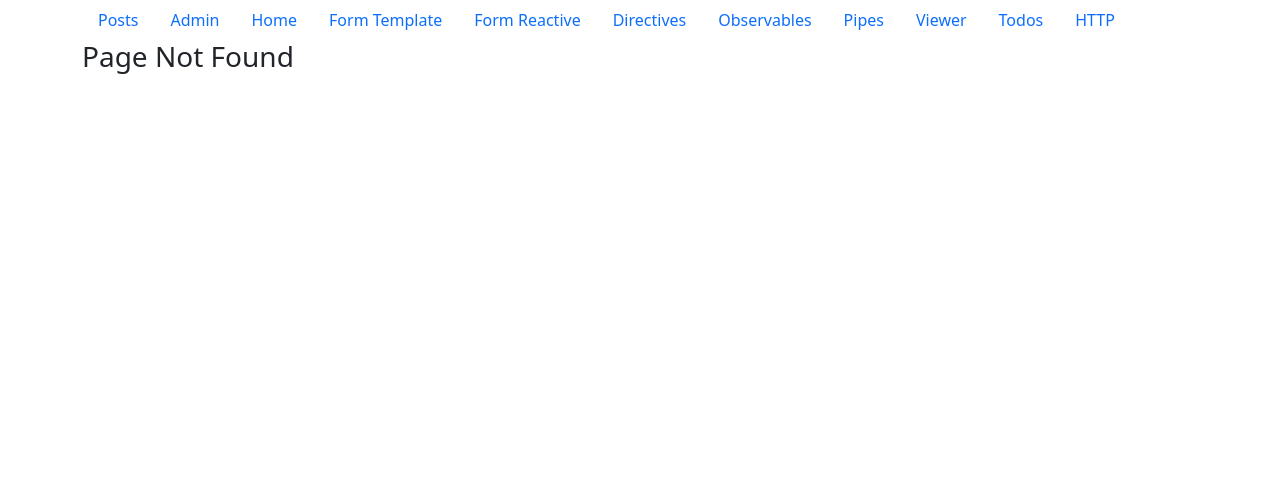
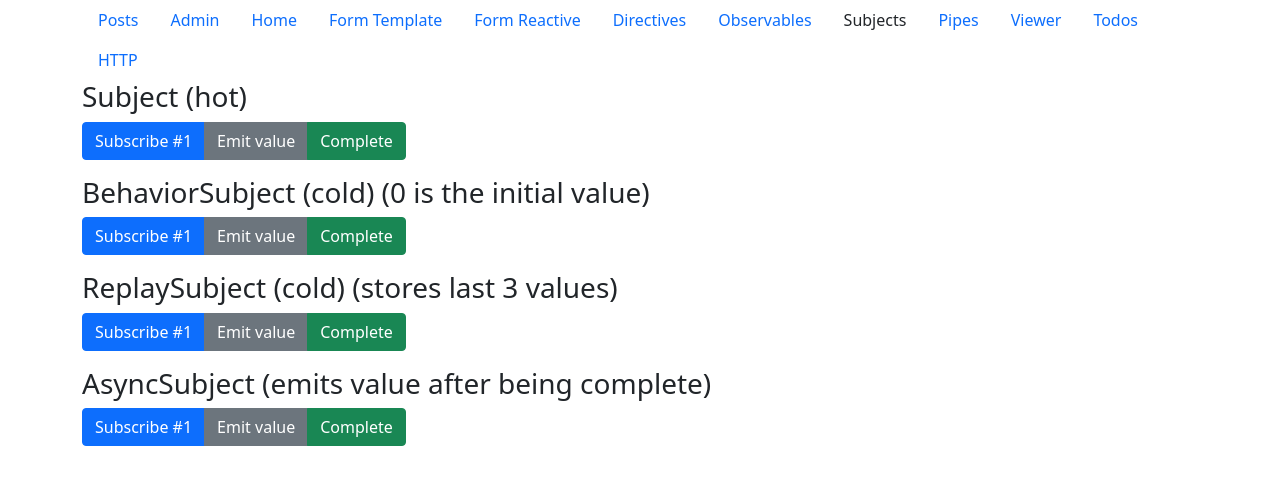
Before and after one commit to webvitalii/angular-expo, an Angular app: page /subjects in a window 1280 px wide. Before the commit this address led to /not-found. Shown: the top 484 px of the page. Built offline with nearby package versions, Linux system fonts and the light colour scheme.

Commit message:
Added Subjects page

```diff
--- a/src/app/app-routing.module.ts
+++ b/src/app/app-routing.module.ts
@@ -6,6 +6,7 @@ import { FormReactiveComponent } from './components/form-reactive/form-reactive.
 import { FormTemplateComponent } from './components/form-template/form-template.component';
 import { DirectivesComponent } from './components/directives/directives.component';
 import { ObservablesComponent } from './components/observables/observables.component';
+import { SubjectsComponent } from './components/subjects/subjects.component';
 import { PipesComponent } from './components/pipes/pipes.component';
 import { ViewerComponent } from './components/viewer/viewer.component';
 import { TodosComponent } from './components/todos/todos.component';
@@ -37,6 +38,7 @@ const routes: Routes = [
   { path: 'form-reactive', component: FormReactiveComponent },
   { path: 'directives', component: DirectivesComponent },
   { path: 'observables', component: ObservablesComponent },
+  { path: 'subjects', component: SubjectsComponent },
   { path: 'pipes', component: PipesComponent },
   { path: 'viewer', component: ViewerComponent },
   { path: 'todos', component: TodosComponent },
--- a/src/app/app.module.ts
+++ b/src/app/app.module.ts
@@ -2,7 +2,6 @@ import { NgModule, Provider } from '@angular/core';
 import { HttpClientModule, HTTP_INTERCEPTORS } from '@angular/common/http';
 import { FormsModule, ReactiveFormsModule } from '@angular/forms';
 import { BrowserModule } from '@angular/platform-browser';
-
 import { AppRoutingModule } from './app-routing.module';
 import { AppComponent } from './app.component';
 import { DirectivesComponent } from './components/directives/directives.component';
@@ -28,6 +27,7 @@ import { FilterPipe } from './pipes/filter.pipe';
 import { HighlightPipe } from './pipes/highlight.pipe';
 import { PaginationPipe } from './pipes/pagination.pipe';
 import { AuthInterceptor } from './cms-admin/services/auth.interceptor';
+import { SubjectsComponent } from './components/subjects/subjects.component';
 
 const AUTH_INTERCEPTOR_PROVIDER: Provider = {
   provide: HTTP_INTERCEPTORS,
@@ -59,7 +59,8 @@ const AUTH_INTERCEPTOR_PROVIDER: Provider = {
     FilterDatePipe,
     HighlightPipe,
     HomeComponent,
-    TodosComponent
+    TodosComponent,
+    SubjectsComponent
   ],
   imports: [
     BrowserModule,
--- a/src/app/components/nav/nav.component.html
+++ b/src/app/components/nav/nav.component.html
@@ -25,6 +25,9 @@
       <a class="nav-link" routerLink="/observables" routerLinkActive="active text-dark">Observables</a>
     </li>
     <li class="nav-item">
+      <a class="nav-link" routerLink="/subjects" routerLinkActive="active text-dark">Subjects</a>
+    </li>
+    <li class="nav-item">
         <a class="nav-link" routerLink="/pipes" routerLinkActive="active text-dark">Pipes</a>
     </li>
     <li class="nav-item">
--- /dev/null
+++ b/src/app/components/subjects/subjects.component.html
@@ -0,0 +1,61 @@
+<h3>Subject (hot)</h3>
+
+<div class="input-group mb-3">
+  <button (click)="subjectSubscribe()" class="btn btn-primary">Subscribe #{{ subjectSubscriberIndex }}</button>
+  <button (click)="subjectEmitValue()" class="btn btn-secondary">Emit value</button>
+  <button (click)="subjectComplete()" class="btn btn-success">Complete</button>
+</div>
+
+<ol>
+  <li *ngFor="let subjectSubscriberValues of subjectSubscribersValues; let i = index">
+    Subscriber #{{ i+1 }} values: {{ subjectSubscriberValues.join() }}
+  </li>
+</ol>
+
+
+
+<h3>BehaviorSubject (cold) (0 is the initial value)</h3>
+
+<div class="input-group mb-3">
+  <button (click)="behaviorSubjectSubscribe()" class="btn btn-primary">Subscribe #{{ behaviorSubjectSubscriberIndex }}</button>
+  <button (click)="behaviorSubjectEmitValue()" class="btn btn-secondary">Emit value</button>
+  <button (click)="behaviorSubjectComplete()" class="btn btn-success">Complete</button>
+</div>
+
+<ol>
+  <li *ngFor="let behaviorSubjectSubscriberValues of behaviorSubjectSubscribersValues; let i = index">
+    Subscriber #{{ i+1 }} values: {{ behaviorSubjectSubscriberValues.join() }}
+  </li>
+</ol>
+
+
+
+<h3>ReplaySubject (cold) (stores last 3 values)</h3>
+
+<div class="input-group mb-3">
+  <button (click)="replaySubjectSubscribe()" class="btn btn-primary">Subscribe #{{ replaySubjectSubscriberIndex }}</button>
+  <button (click)="replaySubjectEmitValue()" class="btn btn-secondary">Emit value</button>
+  <button (click)="replaySubjectComplete()" class="btn btn-success">Complete</button>
+</div>
+
+<ol>
+  <li *ngFor="let replaySubjectSubscriberValues of replaySubjectSubscribersValues; let i = index">
+    Subscriber #{{ i+1 }} values: {{ replaySubjectSubscriberValues.join() }}
+  </li>
+</ol>
+
+
+
+<h3>AsyncSubject (emits value after being complete)</h3>
+
+<div class="input-group mb-3">
+  <button (click)="asyncSubjectSubscribe()" class="btn btn-primary">Subscribe #{{ asyncSubjectSubscriberIndex }}</button>
+  <button (click)="asyncSubjectEmitValue()" class="btn btn-secondary">Emit value</button>
+  <button (click)="asyncSubjectComplete()" class="btn btn-success">Complete</button>
+</div>
+
+<ol>
+  <li *ngFor="let asyncSubjectSubscriberValues of asyncSubjectSubscribersValues; let i = index">
+    Subscriber #{{ i+1 }} values: {{ asyncSubjectSubscriberValues.join() }}
+  </li>
+</ol>
--- /dev/null
+++ b/src/app/components/subjects/subjects.component.ts
@@ -0,0 +1,98 @@
+import { Component, OnInit } from '@angular/core';
+import { Subject, BehaviorSubject, ReplaySubject, AsyncSubject } from 'rxjs';
+
+@Component({
+  selector: 'app-subjects',
+  templateUrl: './subjects.component.html',
+  styleUrls: ['./subjects.component.scss']
+})
+export class SubjectsComponent implements OnInit {
+  public subject = new Subject<number>();
+  public subjectSubscriberIndex = 1;
+  public subjectSubscribersValues: number[][] = [];
+  public subjectCounter = 1;
+
+  public behaviorSubject = new BehaviorSubject<number>(0); // 0 is the initial value
+  public behaviorSubjectSubscriberIndex = 1;
+  public behaviorSubjectSubscribersValues: number[][] = [];
+  public behaviorSubjectCounter = 1;
+
+  public replaySubject = new ReplaySubject<number>(3); // stores last 3 values
+  // public replaySubject3S = new ReplaySubject<number>(Number.POSITIVE_INFINITY, 3000); // all values during last 3 seconds
+  public replaySubjectSubscriberIndex = 1;
+  public replaySubjectSubscribersValues: number[][] = [];
+  public replaySubjectCounter = 1;
+
+  public asyncSubject = new AsyncSubject<number>();
+  public asyncSubjectSubscriberIndex = 1;
+  public asyncSubjectSubscribersValues: number[][] = [];
+  public asyncSubjectCounter = 1;
+
+  constructor() { }
+
+  ngOnInit(): void {
+  }
+
+  subjectSubscribe() {
+    this.subjectSubscriberIndex++;
+    const subscriberValues = [];
+    this.subjectSubscribersValues.push(subscriberValues)
+    this.subject.subscribe(value => subscriberValues.push(value));
+  }
+
+  subjectEmitValue() {
+    this.subject.next(this.subjectCounter++);
+  }
+
+  subjectComplete() {
+    this.subject.complete();
+  }
+
+
+  behaviorSubjectSubscribe() {
+    this.behaviorSubjectSubscriberIndex++;
+    const subscriberValues = [];
+    this.behaviorSubjectSubscribersValues.push(subscriberValues)
+    this.behaviorSubject.subscribe(value => subscriberValues.push(value));
+  }
+
+  behaviorSubjectEmitValue() {
+    this.behaviorSubject.next(this.behaviorSubjectCounter++);
+  }
+
+  behaviorSubjectComplete() {
+    this.behaviorSubject.complete();
+  }
+
+
+  replaySubjectSubscribe() {
+    this.replaySubjectSubscriberIndex++;
+    const subscriberValues = [];
+    this.replaySubjectSubscribersValues.push(subscriberValues)
+    this.replaySubject.subscribe(value => subscriberValues.push(value));
+  }
+
+  replaySubjectEmitValue() {
+    this.replaySubject.next(this.replaySubjectCounter++);
+  }
+
+  replaySubjectComplete() {
+    this.replaySubject.complete();
+  }
+
+
+  asyncSubjectSubscribe() {
+    this.asyncSubjectSubscriberIndex++;
+    const subscriberValues = [];
+    this.asyncSubjectSubscribersValues.push(subscriberValues)
+    this.asyncSubject.subscribe(value => subscriberValues.push(value));
+  }
+
+  asyncSubjectEmitValue() {
+    this.asyncSubject.next(this.asyncSubjectCounter++);
+  }
+
+  asyncSubjectComplete() {
+    this.asyncSubject.complete();
+  }
+}
```
Also changed, not shown: src/app/components/subjects/subjects.component.scss (added).
